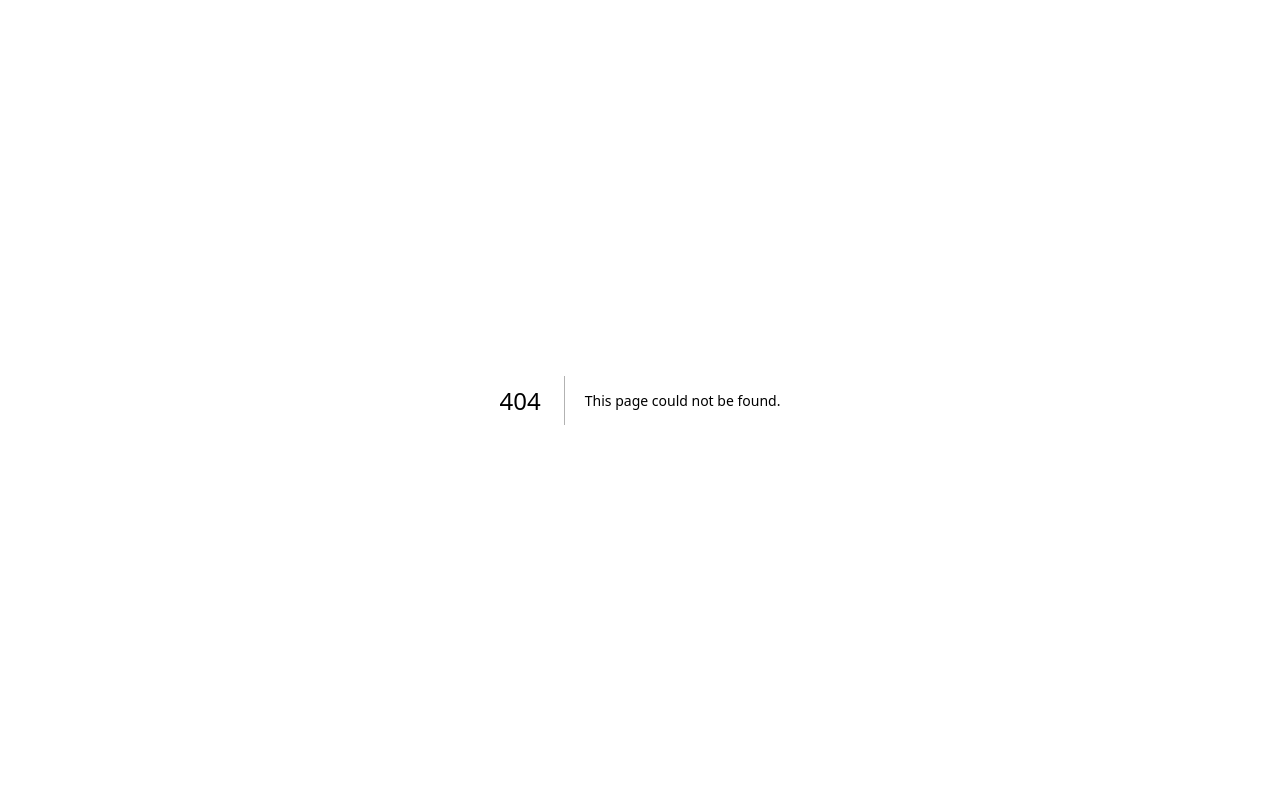
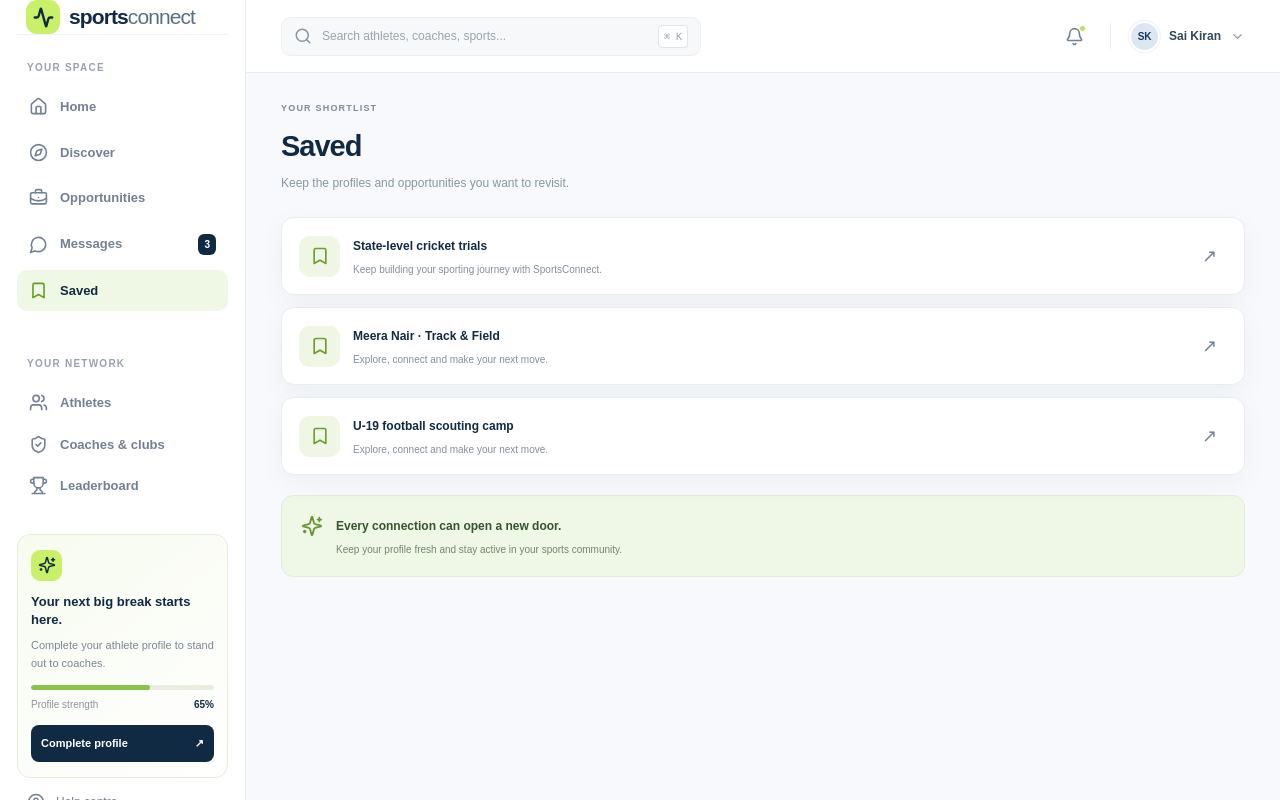
Before and after one commit to addulasaikiran-ops/Sportsconnet, a Next.js app: page /saved in a window 1280 px wide. Before the commit this address had no page. Built offline with nearby package versions, Linux system fonts and the light colour scheme.

Commit message:
Create Saved route

```diff
--- /dev/null
+++ b/app/saved/page.tsx
@@ -0,0 +1,5 @@
+import SportsConnectShell from "@/components/sportsconnect-shell";
+
+export default function ScreenPage() {
+  return <SportsConnectShell initialScreen="Saved" />;
+}
```
